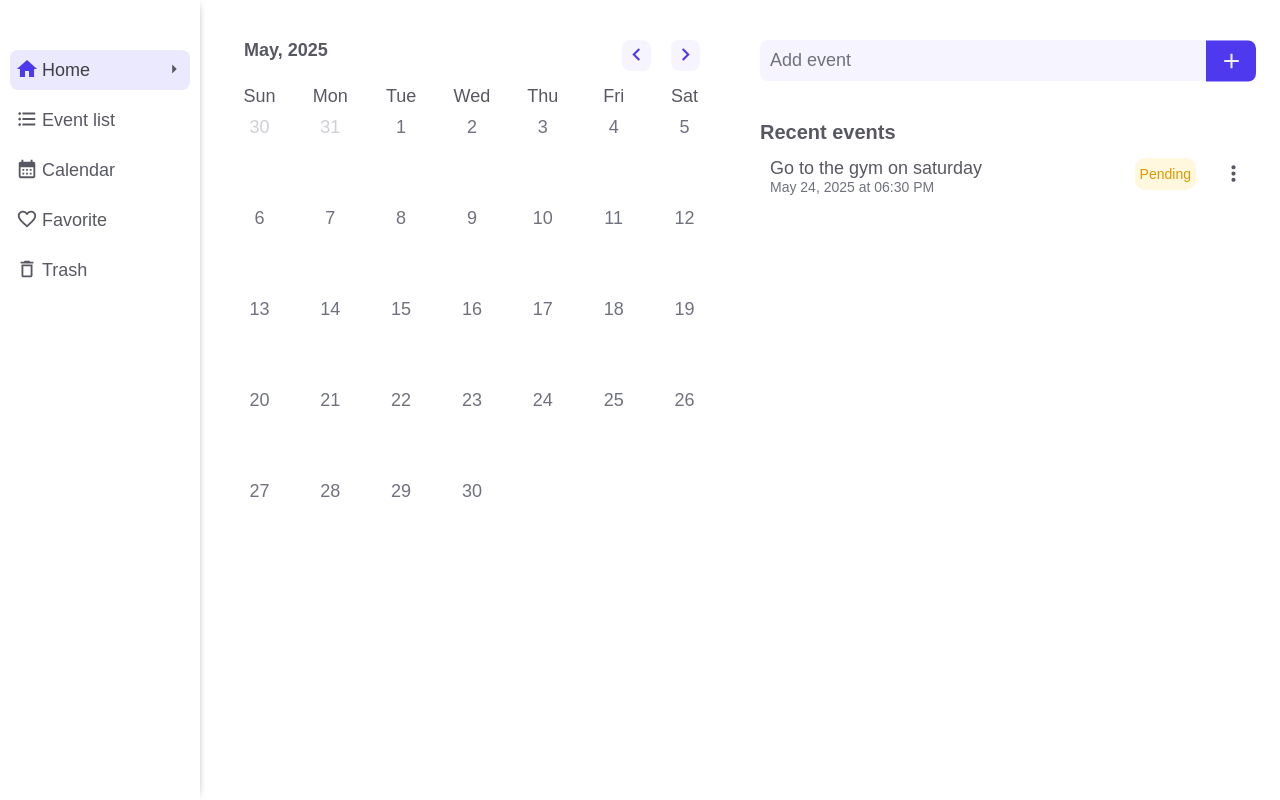
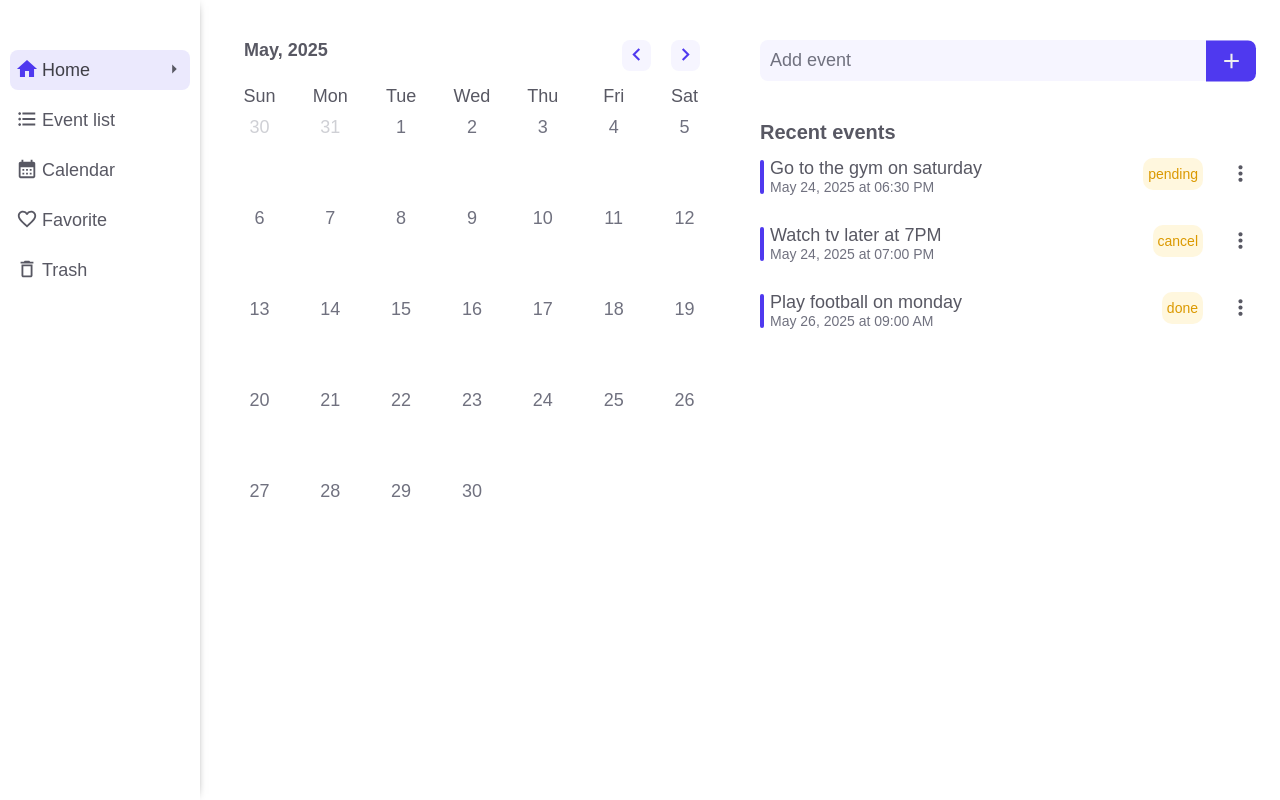
Before and after one commit to ernstudy/calendar, a React (Vite) app: page / in a window 1280 px wide. Built offline with nearby package versions, Linux system fonts and the light colour scheme; a web font is replaced by a local one.

Commit message:
Show event menu list

```diff
--- a/src/App.jsx
+++ b/src/App.jsx
@@ -1,6 +1,7 @@
 import React, { useEffect } from "react";
 import Navigation from "./components/Navigation/Navigation";
 import { BrowserRouter as Router, Routes, Route } from "react-router-dom";
+import { EventProvider } from "./context/EventContext";
 import "./App.css";
 
 // Conponents
@@ -9,11 +10,13 @@ import EventListPage from "./components/CalendarPage/";
 import CalendarPage from "./components/EventListPage/";
 import FavoritePage from "./components/FavoritePage/";
 import TrashtPage from "./components/TrashPage/";
+
 export default function App() {
   useEffect(() => {
     document.documentElement.className = "light-mode";
   });
   return (
+    <EventProvider>
       <div>
         <Router>
           <div className="container-all">
@@ -29,5 +32,6 @@ export default function App() {
           </div>
         </Router>
       </div>
+    </EventProvider>
   );
 }
--- /dev/null
+++ b/src/components/EventComponent/Event.jsx
@@ -0,0 +1,43 @@
+import React, { useEffect, useState } from "react";
+import EventMenu from "./EventMenu/EventMenu";
+import { useEventContext } from "../../context/EventContext";
+import clsx from "clsx";
+import EventStyle from "./Event.module.css";
+export default function Event() {
+  const { eventClick, isEventClicked, eventDetails } = useEventContext();
+
+  const [eventId, setEventId] = useState(null);
+
+  const handleEventClick = (id) => {
+    eventClick();
+    setEventId(id);
+  };
+
+  return (
+    <>
+      {eventDetails.map((event, index) => (
+        <div
+          className={clsx(
+            EventStyle.event,
+            isEventClicked && eventId == index
+              ? EventStyle["event--clicked"]
+              : ""
+          )}
+          onClick={() => handleEventClick(index)}
+          key={index}
+        >
+          <div className={EventStyle.info}>
+            <div className={EventStyle.title}>{event.title}</div>
+            <div className={EventStyle.date}>{event.date}</div>
+          </div>
+          <div className={EventStyle.items}>
+            <div className={clsx(EventStyle["status--pending"])}>
+              {event.status}
+            </div>
+            <EventMenu id={index} eventId={eventId} />
+          </div>
+        </div>
+      ))}
+    </>
+  );
+}
--- /dev/null
+++ b/src/components/EventComponent/Event.module.css
@@ -0,0 +1,86 @@
+.event {
+  display: flex;
+  gap: 5rem;
+  justify-content: space-between;
+  align-items: baseline;
+  cursor: pointer;
+  padding: 1rem 0.3rem 1rem 1rem;
+  position: relative;
+  margin-bottom: 1rem;
+}
+
+.event::before {
+  content: "";
+  position: absolute;
+  background-color: var(--main-color);
+  height: 60%;
+  width: 0.4rem;
+  left: 0;
+  top: 50%;
+  transform: translatey(-50%);
+  border-radius: 0.8rem;
+  overflow: hidden;
+  transition: all 0.5s;
+}
+
+.event--clicked.event::before {
+  height: 100%;
+}
+
+.event.event--clicked {
+  background-color: var(--bg-color-item-selected);
+  border-radius: 0.8rem;
+}
+
+.info {
+  align-self: self-end;
+  height: max-content;
+  display: flex;
+  flex-wrap: wrap;
+  justify-content: space-between;
+  column-gap: 5rem;
+}
+
+.title {
+  font-size: var(--font-size-text);
+  color: var(--item-color);
+}
+
+.date {
+  font-size: var(--font-size-text-small);
+  color: var(--text-color-secundary);
+}
+
+.status--pending {
+  color: var(--status-text-pending);
+  background-color: var(--status-bg-pending);
+  height: max-content;
+  padding: 0.8rem 0.5rem;
+  border-radius: 1rem;
+  font-size: var(--font-size-text-small);
+}
+
+.status--done {
+  color: var(--status-text-done);
+  background-color: var(--status-bg-done);
+  height: max-content;
+  padding: 0.8rem 0.5rem;
+  border-radius: 1rem;
+  font-size: var(--font-size-text-small);
+}
+
+.status--cancel {
+  color: var(--status-text-cancel);
+
+  background-color: var(--status-bg-cancel);
+  height: max-content;
+  padding: 0.8rem 0.5rem;
+  border-radius: 1rem;
+  font-size: var(--font-size-text-small);
+}
+
+.items {
+  display: flex;
+  align-items: center;
+  justify-content: center;
+}
--- a/src/utils/EventMenu/EventMenu.jsx
+++ b/src/components/EventComponent/EventMenu/EventMenu.jsx
@@ -8,14 +8,14 @@ import {
   MoreVertSharp,
 } from "@mui/icons-material";
 import clsx from "clsx";
-import { useEventMenuContext } from "../../context/EventMenuContext";
+import { useEventContext } from "../../../context/EventContext";
 
-export default function EventMenu() {
-  const { handleEventClick, openMenuList } = useEventMenuContext();
+export default function EventMenu({ id, eventId }) {
+  const { eventClick, isEventClicked } = useEventContext();
   return (
     <>
       {/* menu  */}
-      <div className={EventMenuStyles.menu} onClick={handleEventClick}>
+      <div className={EventMenuStyles.menu} onClick={eventClick}>
         <MoreVertSharp
           className={EventMenuStyles.menuIcon}
           aria-label="Open menu"
@@ -23,7 +23,9 @@ export default function EventMenu() {
         <ul
           className={clsx(
             EventMenuStyles.menuList,
-            openMenuList ? EventMenuStyles["menuList--open"] : ""
+            isEventClicked && id == eventId
+              ? EventMenuStyles["menuList--open"]
+              : ""
           )}
           role="menu"
         >
--- a/src/utils/EventMenu/EventMenu.module.css
+++ b/src/components/EventComponent/EventMenu/EventMenu.module.css
@@ -13,7 +13,6 @@
   border-radius: 0.8rem;
   margin-left: 2.5rem;
   position: relative;
-  z-index: 999;
 }
 
 .menu:active {
@@ -29,18 +28,19 @@
 }
 
 .menuList {
-  /* display: none; */
   position: absolute;
   top: 4.5rem;
   right: -1rem;
   list-style: none;
-  background-color: var(--main-bg-color);
+  background-color: var(--bg-color-main);
   box-shadow: 0 0 1rem -0.5rem;
   padding: 1rem;
   border-radius: 0.8rem;
   display: none;
   flex-direction: column;
   gap: 1.2rem;
+  overflow: hidden;
+  z-index: 9999;
 }
 
 .menuList.menuList--open {
--- a/src/components/HomePage/RecentEvents/RecentEvents.jsx
+++ b/src/components/HomePage/RecentEvents/RecentEvents.jsx
@@ -1,12 +1,9 @@
 import React, { useState } from "react";
 import styles from "./RecentEvents.module.css";
 import { Add } from "@mui/icons-material";
-import clsx from "clsx";
-import EventMenu from "../../../utils/EventMenu/EventMenu";
-import { useEventMenuContext } from "../../../context/EventMenuContext";
+import Event from "../../EventComponent/Event";
 
 export default function RecentEvents() {
-  const { handleEventClick, isEventClicked } = useEventMenuContext();
   return (
     <div className={styles.container}>
       <div className={styles.addEvent}>
@@ -21,22 +18,7 @@ export default function RecentEvents() {
           <h3>Recent events</h3>
         </div>
         <div className={styles.list}>
-          <div
-            className={clsx(
-              styles.event,
-              isEventClicked ? styles["event--clicked"] : ""
-            )}
-            onClick={handleEventClick}
-          >
-            <div className={styles.info}>
-              <div className={styles.title}>Go to the gym on saturday</div>
-              <div className={styles.date}>May 24, 2025 at 06:30 PM</div>
-            </div>
-            <div className={styles.items}>
-              <div className={clsx(styles["status--pending"])}>Pending</div>
-              <EventMenu />
-            </div>
-          </div>
+          <Event />
         </div>
       </div>
     </div>
--- a/src/components/HomePage/RecentEvents/RecentEvents.module.css
+++ b/src/components/HomePage/RecentEvents/RecentEvents.module.css
@@ -51,129 +51,3 @@
   display: flex;
   flex-direction: column;
 }
-
-.event {
-  display: flex;
-  gap: 1rem;
-  justify-content: space-between;
-  align-items: baseline;
-  cursor: pointer;
-  padding: 1rem;
-}
-
-.event.event--clicked {
-  background-color: var(--bg-color-item-selected);
-  border-radius: 0.8rem;
-}
-
-.info {
-  align-self: self-end;
-  height: max-content;
-}
-
-.title {
-  font-size: var(--font-size-text);
-  color: var(--item-color);
-}
-
-.date {
-  font-size: var(--font-size-text-small);
-  color: var(--text-color-secundary);
-}
-
-.status--pending {
-  color: var(--status-text-pending);
-  background-color: var(--status-bg-pending);
-  height: max-content;
-  padding: 0.8rem 0.5rem;
-  border-radius: 1rem;
-  font-size: var(--font-size-text-small);
-}
-
-.status--done {
-  color: var(--status-text-done);
-  background-color: var(--status-bg-done);
-  height: max-content;
-  padding: 0.8rem 0.5rem;
-  border-radius: 1rem;
-  font-size: var(--font-size-text-small);
-}
-
-.status--cancel {
-  color: var(--status-text-cancel);
-  background-color: var(--status-bg-cancel);
-  height: max-content;
-  padding: 0.8rem 0.5rem;
-  border-radius: 1rem;
-  font-size: var(--font-size-text-small);
-}
-
-/* menu icon */
-
-.items {
-  display: flex;
-  align-items: center;
-  justify-content: center;
-}
-
-.menu {
-  cursor: pointer;
-  max-height: max-content;
-  max-width: max-content;
-  border-radius: 0.8rem;
-  margin-left: 2.5rem;
-  position: relative;
-  z-index: 999;
-}
-
-.menu:active {
-  background-color: var(--bg-color-item);
-}
-
-.menu .menuIcon {
-  font-size: 2.5rem;
-  color: var(--item-color);
-}
-.menu .menuIcon:hover {
-  color: var(--item-color-active);
-}
-
-.menuList {
-  /* display: none; */
-  position: absolute;
-  top: 4.5rem;
-  right: -1rem;
-  list-style: none;
-  background-color: var(--main-bg-color);
-  box-shadow: 0 0 1rem -0.5rem;
-  padding: 1rem;
-  border-radius: 0.8rem;
-  display: none;
-  flex-direction: column;
-  gap: 1.2rem;
-}
-
-.menuList.menuList--open {
-  display: flex;
-}
-
-.menuItem {
-  font-size: var(--font-size-text-small);
-  display: flex;
-  gap: 0.5rem;
-  color: var(--item-color);
-}
-
-.menuItem:hover {
-  color: var(--item-color);
-}
-
-.menuItem .menuItem__icon {
-  color: var(--item-color);
-  font-size: var(--font-size-text-small);
-  transition: all 0.5s;
-}
-
-.menuItem:hover .menuItem__icon {
-  color: var(--main-color);
-}
--- a/src/components/HomePage/index.jsx
+++ b/src/components/HomePage/index.jsx
@@ -1,7 +1,5 @@
 import { Container } from "@mui/material";
-import React, { useEffect, useState } from "react";
 import RecentEvents from "./RecentEvents/RecentEvents";
-import { EventMenuProvider } from "../../context/EventMenuContext";
 import HomeCalendar from "./HomeCalendar/HomeCalendar";
 
 export default function index() {
@@ -9,9 +7,7 @@ export default function index() {
     <Container maxWidth="lg" className="home-container">
       <HomeCalendar />
 
-      <EventMenuProvider>
-        <RecentEvents />
-      </EventMenuProvider>
+      <RecentEvents />
     </Container>
   );
 }
--- /dev/null
+++ b/src/context/EventContext.jsx
@@ -0,0 +1,54 @@
+import React, { createContext, useContext, useState } from "react";
+
+const EventContext = createContext();
+
+const EventProvider = ({ children }) => {
+  const [eventDetails, setEventDetails] = useState([
+    {
+      title: "Go to the gym on saturday",
+      date: "May 24, 2025 at 06:30 PM",
+      status: "pending",
+      id: null,
+      isClicked: false,
+      menuOpened: false,
+    },
+    {
+      title: "Watch tv later at 7PM",
+      date: "May 24, 2025 at 07:00 PM",
+      status: "cancel",
+      id: null,
+      isClicked: false,
+      menuOpened: false,
+    },
+    {
+      title: "Play football on monday",
+      date: "May 26, 2025 at 09:00 AM",
+      status: "done",
+      id: null,
+      isClicked: false,
+      menuOpened: false,
+    },
+  ]);
+  // open and close menu list
+  // select event and open menu list
+  const [isEventClicked, setIsEventClicked] = useState(false);
+  const eventClick = () => {
+    setIsEventClicked(!isEventClicked);
+    console.log("event clicked");
+  };
+
+  return (
+    <EventContext.Provider
+      value={{ eventClick, isEventClicked, setEventDetails, eventDetails }}
+    >
+      {children}
+    </EventContext.Provider>
+  );
+};
+
+const useEventContext = () => {
+  const context = useContext(EventContext);
+  return context;
+};
+
+export { EventProvider, useEventContext };
--- a/src/context/EventMenuContext.jsx
+++ /dev/null
@@ -1,31 +0,0 @@
-import { MenuList } from "@mui/material";
-import React, { createContext, useContext, useState } from "react";
-
-const EventMenuContext = createContext();
-
-const EventMenuProvider = ({ children }) => {
-  // open and close menu list
-  const [openMenuList, setOpenMenuList] = useState(false);
-  // select event and open menu list
-  const [isEventClicked, setIsEventClicked] = useState(false);
-  const handleEventClick = () => {
-    setIsEventClicked(!isEventClicked);
-    setOpenMenuList(!openMenuList);
-    console.log("event clicked");
-  };
-
-  return (
-    <EventMenuContext.Provider
-      value={{ handleEventClick, openMenuList, isEventClicked }}
-    >
-      {children}
-    </EventMenuContext.Provider>
-  );
-};
-
-const useEventMenuContext = () => {
-  const context = useContext(EventMenuContext);
-  return context;
-};
-
-export { EventMenuProvider, useEventMenuContext };
```
Also changed, not shown: src/context/CalendarContext.jsx (deleted). Lines whose indentation alone changed are shown as unchanged.
